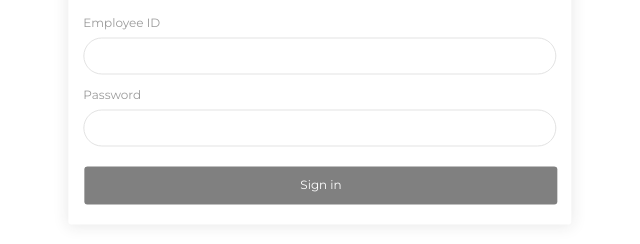
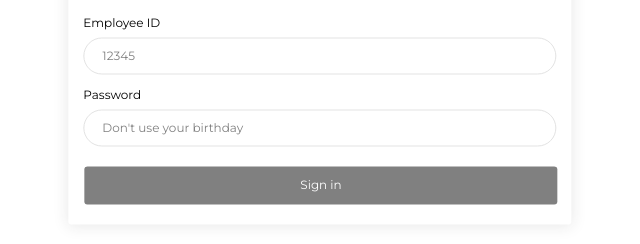
Before and after one commit to cloydalcantara/oca, a React app: page / in a window 1280 px wide. Shown: the part 342-586 px from the top of the page, without its empty margins (320-960 px from the left). Built offline with nearby package versions, Linux system fonts and the light colour scheme; what react-google-maps would draw is missing.

Commit message:
update css

```diff
--- a/src/assets/scss/now-ui-dashboard/_inputs.scss
+++ b/src/assets/scss/now-ui-dashboard/_inputs.scss
@@ -1,10 +1,10 @@
-@include form-control-placeholder($default-color, 1);
+@include form-control-placeholder(grey, 1);
 
 .form-control {
     background-color: $transparent-bg;
     border: 1px solid $light-gray;
     border-radius: $btn-round-radius;
-    color: $black-color;
+    color: black;
     line-height: normal;
     font-size: $font-size-small;
     @include transition-input-focus-color();
@@ -13,10 +13,10 @@
 
 
     &:focus{
-        border: 1px solid $primary-color;
+        border: 1px solid black;
         @include box-shadow(none);
         outline: 0 !important;
-        color: $black-color;
+        color: black;
 
         & + .input-group-append .input-group-text,
         & ~ .input-group-append .input-group-text,
--- a/src/assets/scss/now-ui-dashboard/_typography.scss
+++ b/src/assets/scss/now-ui-dashboard/_typography.scss
@@ -57,6 +57,11 @@ h6, .h6{
     font-weight: $font-weight-bold;
     text-transform: uppercase;
 }
+
+label {
+    color: black !important;
+}
+
 p{
     color: black;
     // kulay sa text ng typhography p
```
Also changed, not shown: src/assets/scss/now-ui-dashboard.css.
